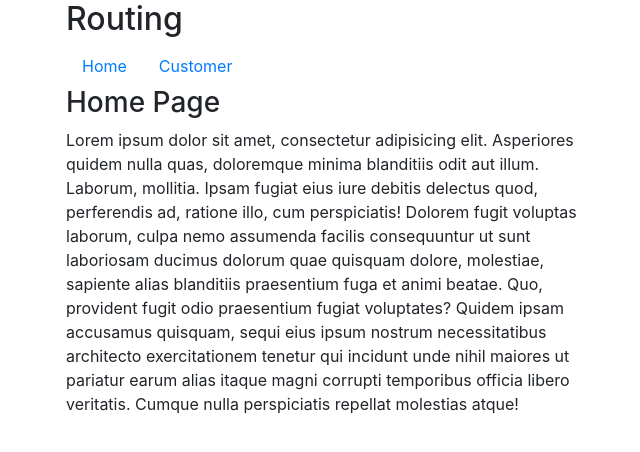
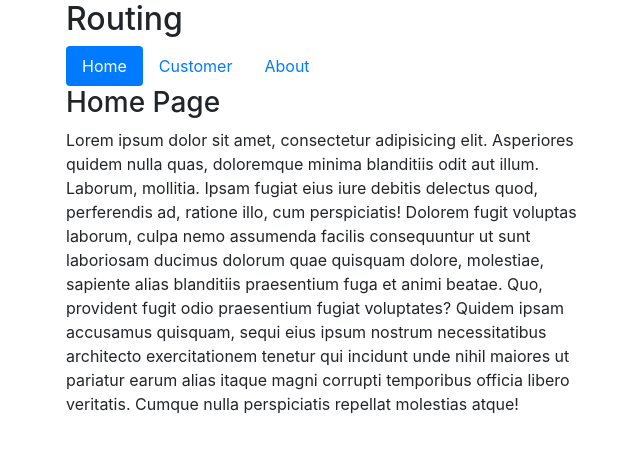
Before and after one commit to DeveloperBiplob/Vue-Js, a Vue app in the folder vue_route/: page / in a window 1280 px wide. Shown: the top 452 px of the page, without its empty margins (19-659 px from the left). Built offline with nearby package versions, Linux system fonts and the light colour scheme.

Commit message:
Vue Define Acitve-class in Route-link

```diff
--- a/vue_route/src/components/Header.vue
+++ b/vue_route/src/components/Header.vue
@@ -2,17 +2,22 @@
   <div>
     <ul class="nav nav-pills">
       <li class="nav-item">
-        <router-link class="nav-link" to="/">Home</router-link>
+        <router-link active-class="active" exact class="nav-link" to="/">Home</router-link>
       </li>
       <li class="nav-item">
         <!-- <router-link class="nav-link" to="/customer/1">Customer 1</router-link>
         <router-link class="nav-link" to="/customer/2">Customer 2</router-link> -->
 
         <!-- Vue Nested Route And Name -->
-        <router-link class="nav-link" to="/customer">Customer</router-link>
+        <router-link active-class="active" exact class="nav-link" to="/customer">Customer</router-link>
       </li>
       <!-- router link er modde tag define kore dibo -->
       <!-- <router-link tag="li" class="nav-item nav-link" to="/customer">Customer</router-link>  -->
+      <router-link active-class="active" exact class="nav-link" to="/about">About</router-link>
+      <!--
+        jei route e aci sei link ta acitve dekhanor jonno [active-class="active"] use korbo.
+        sathe kato promolem pace korbo ti [exact] property tr use kobo, ate kore home route defaul vabe active hoye thakbe na.
+       -->
     </ul>
   </div>
 </template>
```
